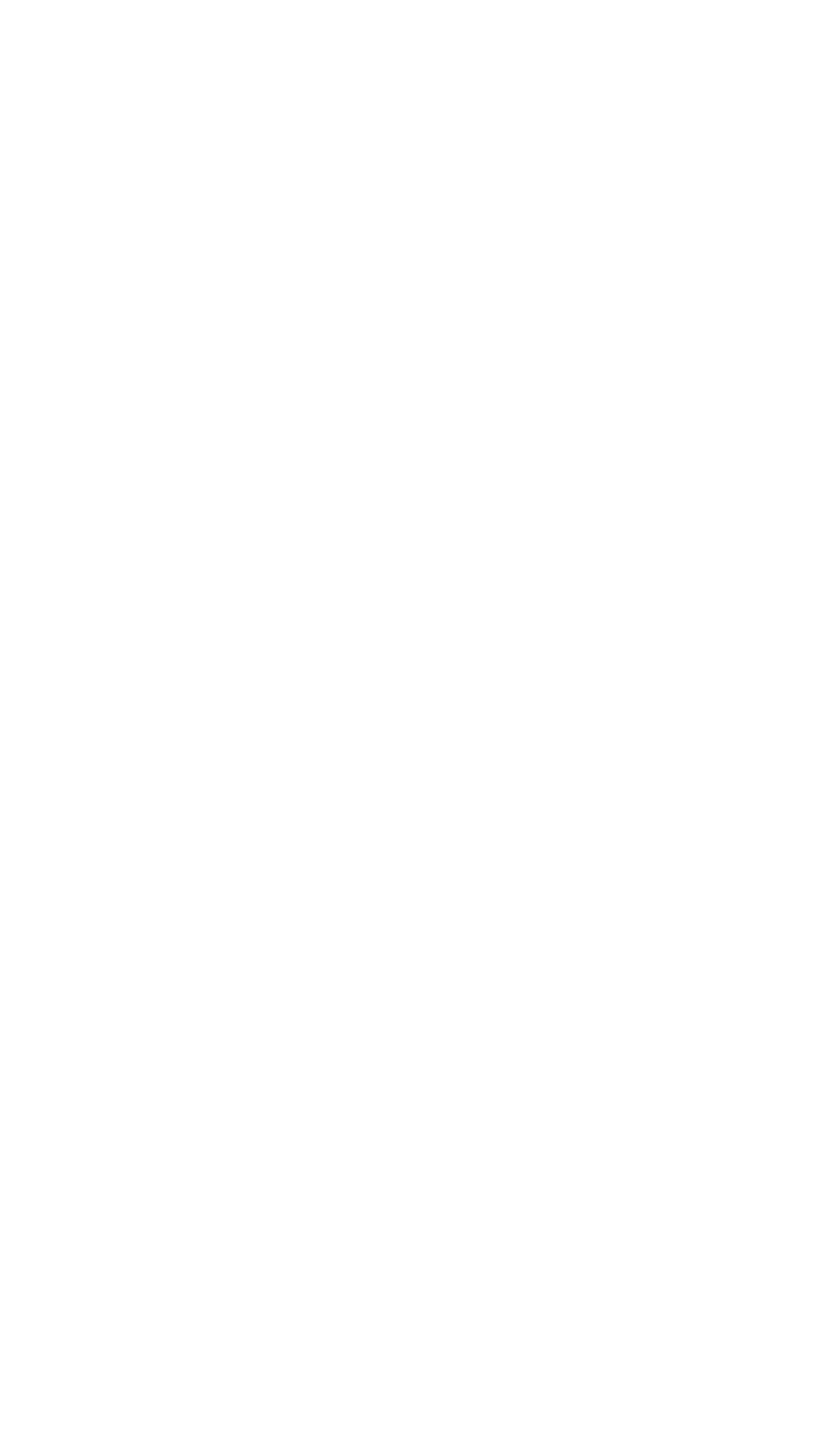
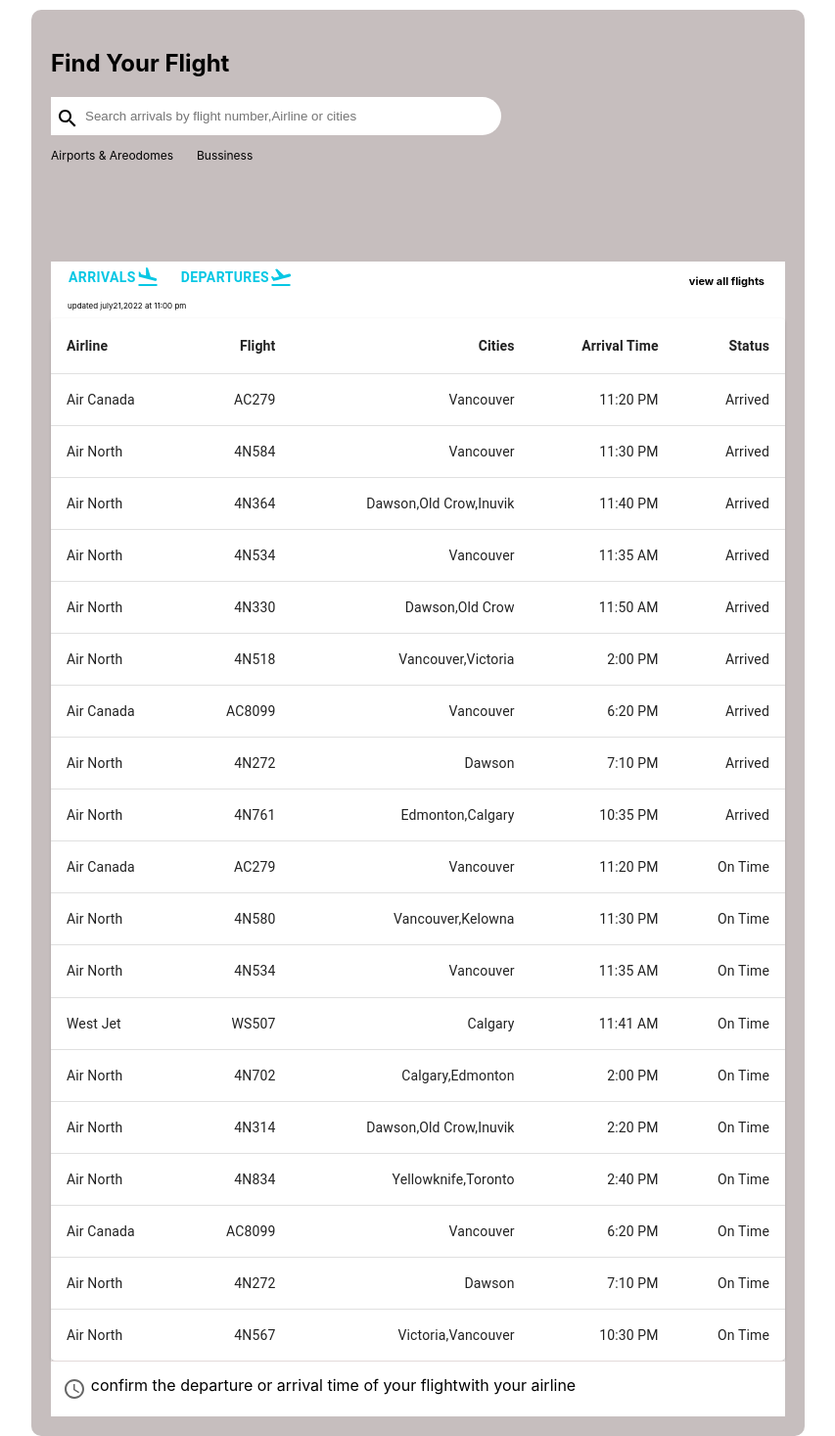
Before and after one commit to Neha2910-web/Flight-status-task, a React (Create React App) app: page / in a window 1280 px wide. Shown: the whole page at 98% size, without its empty margins (213-1066 px from the left). Before the commit the page ends 800 px from the top, so only its background shows below. Built offline with nearby package versions, Linux system fonts and the light colour scheme.

Commit message:
initial commit

```diff
--- a/src/App.js
+++ b/src/App.js
@@ -4,7 +4,7 @@
 const App = () => {
   return (
     <div>
-   {/* <SearchPage/> */}
+   <SearchPage/>
     </div>
   )
 }
--- a/src/Components/Arrival/Arrival.js
+++ b/src/Components/Arrival/Arrival.js
@@ -38,7 +38,8 @@
           </TableRow>
         </TableHead>
         <TableBody>
-          {data.map((arrival,id) => {
+          { !data.length
+                ? <div style={{marginLeft:9,fontSize:20,fontWeight:"bold"}}>No Data Found.</div>:data.map((arrival,id) => {
 
             return (
               <TableRow
--- a/src/Components/Departures/Departure.js
+++ b/src/Components/Departures/Departure.js
@@ -25,7 +25,8 @@
         <TableBody>
 
 
-       {data.map((departure) => (
+       { !data.length
+                ? <div style={{marginLeft:9,fontSize:20,fontWeight:"bold"}}>No Data Found.</div>:data.map((departure) => (
             <TableRow
 
               sx={{ '&:last-child td, &:last-child th': { border: 0 } }}
--- a/src/Components/Footer/Footer.js
+++ b/src/Components/Footer/Footer.js
@@ -1,15 +1,15 @@
 import * as React from 'react';
 import BottomNavigation from '@mui/material/BottomNavigation';
 import BottomNavigationAction from '@mui/material/BottomNavigationAction';
-
-import RestoreIcon from '@mui/icons-material/Restore';
+import AccessTimeIcon from '@mui/icons-material/AccessTime';
+// import RestoreIcon from '@mui/icons-material/Restore';
 
 
  const Footer= () =>{
    return (
     <BottomNavigation sx={{ width: 750 }}style={{borderTop:"1px solid #e3dada"}}>
 
-        <BottomNavigationAction  icon={<RestoreIcon  style={{marginLeft:-519}} />} />
+        <BottomNavigationAction  icon={<AccessTimeIcon  style={{marginLeft:-519}} />} />
     <span style={{marginLeft:-341,padding:14}}>confirm the departure or arrival time of your flightwith your airline</span>
     </BottomNavigation>
   );
--- a/src/Components/SearchPage/index.js
+++ b/src/Components/SearchPage/index.js
@@ -18,6 +18,7 @@
     const [Data, setData] = useState([]);
     const[firstDep,setFirstDep]=useState([]);
     const[depData,setDepData]=useState([])
+
     useEffect(() => {
         const newArr = [...Arrival.flights.Arrival];
         setFirstArr(newArr);
@@ -26,6 +27,7 @@
         const newDepArr=[...Departure.flights.Departure];
         setFirstDep(newDepArr);
         setDepData(newDepArr);
+
     }, []);
     const filterList = () => {
         const searchWord = document.getElementById("searchTxt").value
@@ -38,9 +40,8 @@
         } else {
             setData([...firstArr]);
             setDepData([...firstDep]);
-        }
-    };
-
+        };
+    }
 
 
     return (
@@ -59,11 +60,9 @@
                     border: "none"
                 }}
                 id="searchTxt"
+            onChange={filterList}
+            />
 
-            />
-            <button className="searchbutton" onClick={filterList}  >
-                Search Flight
-            </button>
             </div>
             <div style={{marginTop:9}}>
             <span style={{ marginRight: 24, fontSize: 12 }}>Airports & Areodomes</span>
@@ -76,4 +75,4 @@
     )
 }
 
-export default SearchPage
+export default SearchPage;
--- a/src/Components/ToogleButton/ToogleButton.js
+++ b/src/Components/ToogleButton/ToogleButton.js
@@ -46,7 +46,7 @@
         view all flights
 
       </span>
-      <p style={{fontSize:8,marginLeft:12}}>updated july21,2022 at 11:00 pm </p>
+      <p style={{fontSize:8,marginLeft:17}}>updated july21,2022 at 11:00 pm </p>
 
       {show ? <ArrivalFligtsData data={data}/> : <Departure data={DepData}/>}
     </div>
```
